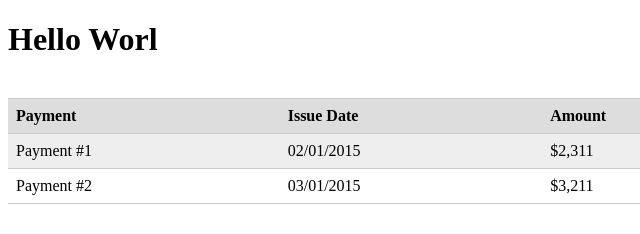
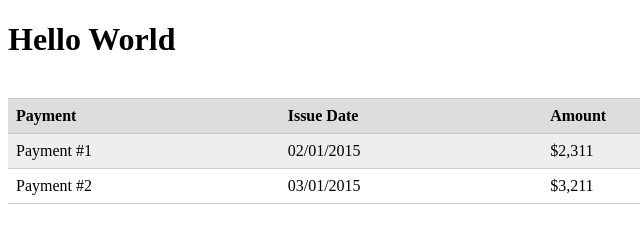
Before and after one commit to akshayjoyinfo/imdb-clone-node-express-mongo, a website built with webpack: page drivers/views/index.html in a window 1280 px wide. Shown: the full height of the page, 0-640 px from the left. Built offline with nearby package versions, Linux system fonts and the light colour scheme.

Commit message:
fixed test

```diff
--- a/drivers/views/index.html
+++ b/drivers/views/index.html
@@ -12,7 +12,7 @@
 </head>
 
 <body>
-  <h1>Hello Worl</h1>
+  <h1>Hello World</h1>
   <br/>
   <table>
       <thead>
```
